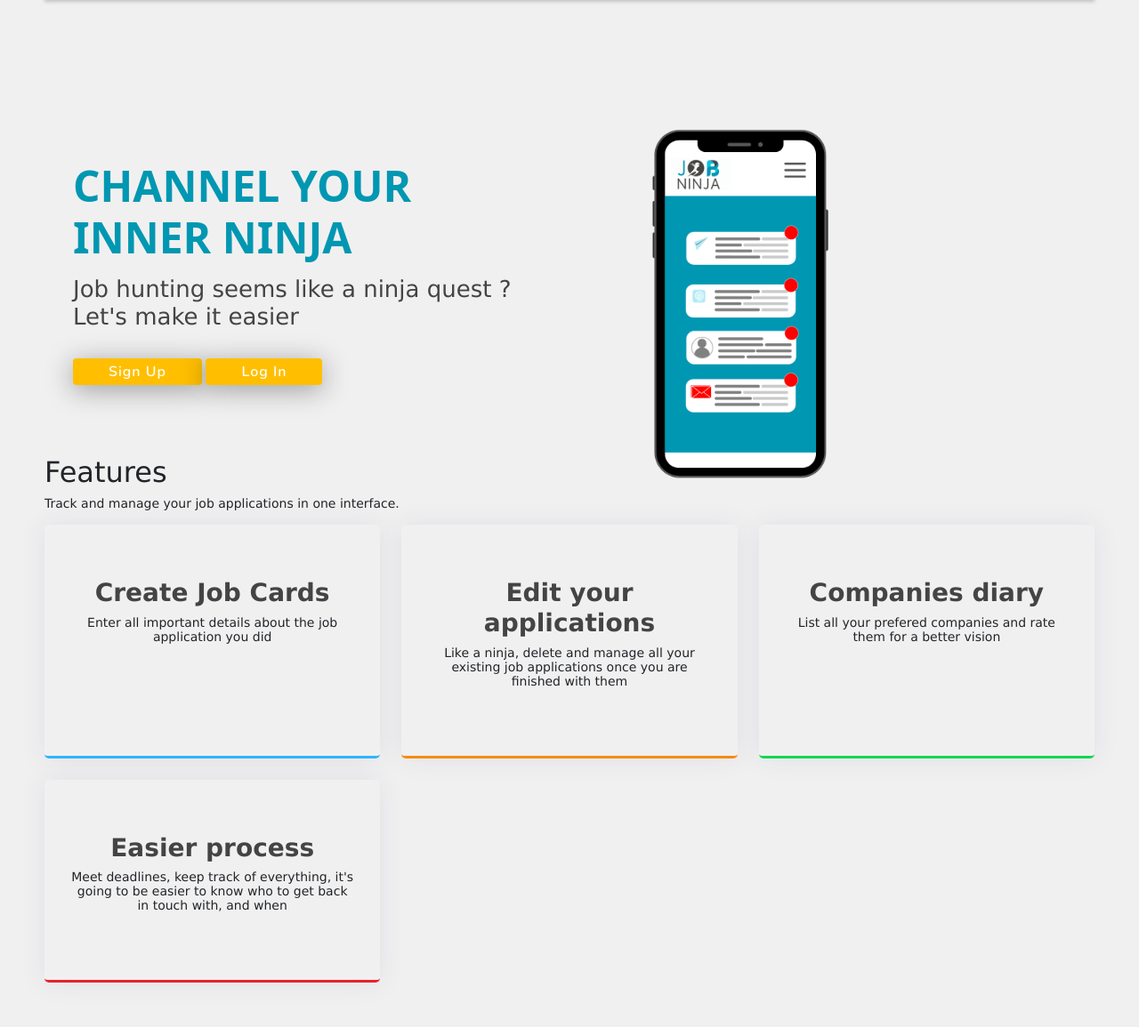
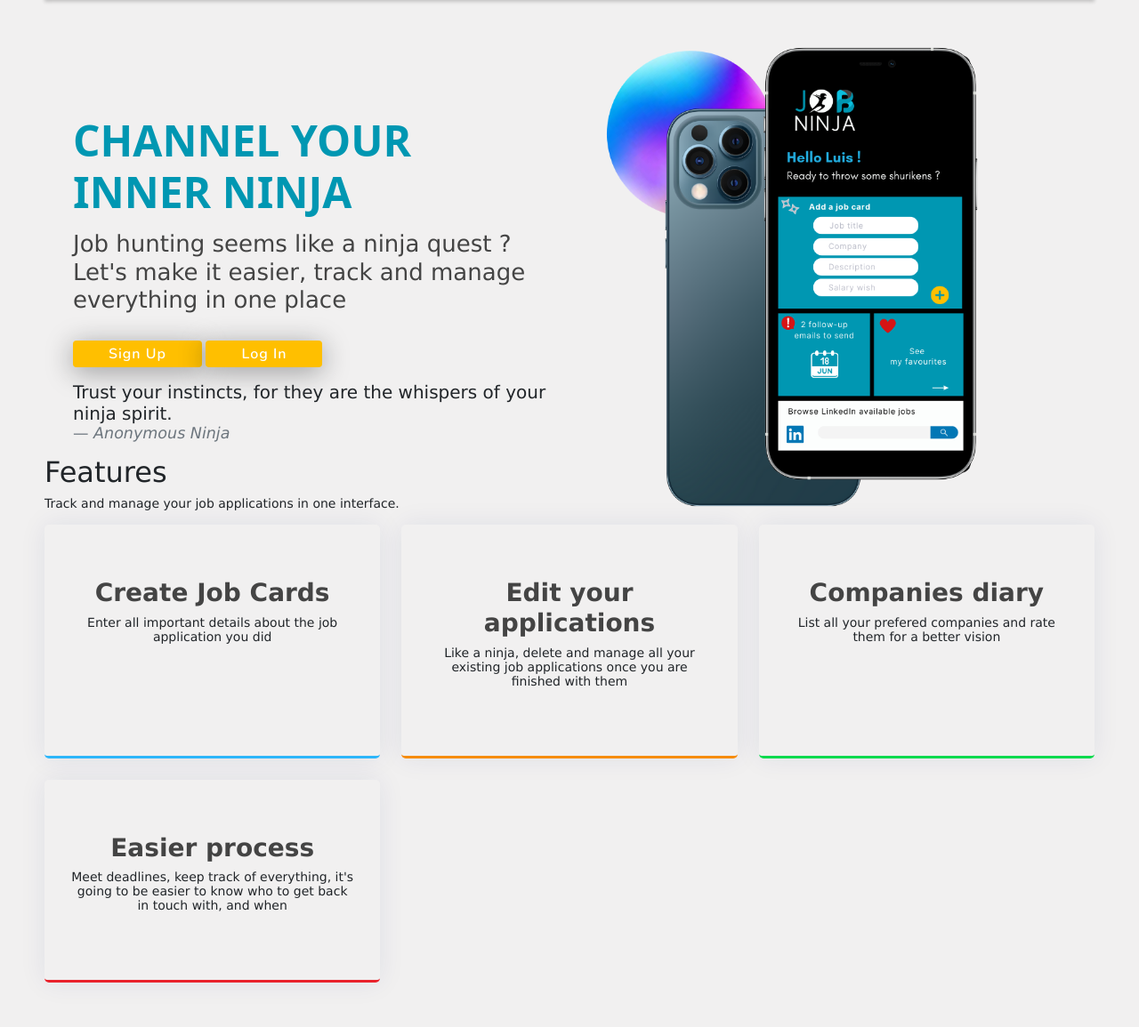
Before and after one commit to CodeFusionLD/job-manager-project, a Node server app: page / in a window 1280 px wide. Shown: the part 145-1300 px from the top of the page at 89% size. Run offline with Node 20, Linux system fonts and the light colour scheme; some libraries are stand-ins or nearby versions.

Commit message:
homepage

```diff
--- a/public/stylesheets/style.css
+++ b/public/stylesheets/style.css
@@ -1,5 +1,4 @@
 body {
-  font-family: system-ui, -apple-system, BlinkMacSystemFont, 'Segoe UI', Roboto, Oxygen, Ubuntu, Cantarell, 'Open Sans', 'Helvetica Neue', sans-serif;
   background-color: #f1f0f0;
   padding: 50px;
   font: 14px "Lucida Grande", Helvetica, Arial, sans-serif;
@@ -122,17 +121,10 @@ nav a:last-child {
 }
 
 .hero .hero-img {
+  display: flex;
+  position: relative;
   text-align: right;
 }
-
-  .hero .hero-img {
-    text-align: center;
-    margin-top: 80px;
-  }
-
-  .hero .hero-img img {
-    width: 80%;
-  }
 
   .services .service-box {
     box-shadow: 0px 0 30px rgba(1, 41, 112, 0.08);
--- a/views/index.hbs
+++ b/views/index.hbs
@@ -2,10 +2,10 @@
   <section id="hero" class="hero align-items-center mb-5">
 
     <div class="container">
-      <div class="row">
+      <div class="row" >
         <div class="col-lg-6 d-flex flex-column justify-content-center mt-4 mb-4">
-          <h1 data-aos="fade-up">CHANNEL YOUR INNER NINJA</h1>
-          <h2>Job hunting seems like a ninja quest ? Let's make it easier</h2>
+          <h1 class="display-1">CHANNEL YOUR INNER NINJA</h1>
+          <h2 class="lead">Job hunting seems like a ninja quest ? Let's make it easier, track and manage everything in one place</h2>
           <div >
             <div class="text-center text-lg-start">
               <a href="/signup" class="btn-home scrollto d-inline-flex align-items-center justify-content-center align-self-center">
@@ -13,13 +13,18 @@
 
                 <a href="/login" class="btn-home scrollto d-inline-flex align-items-center justify-content-center align-self-center">
                 <span>Log In</span> </a>
-
-
             </div>
+            <br>
+            <div>
+<blockquote class="blockquote">
+  <p class=" mb-10 tagline">Trust your instincts, for they are the whispers of your ninja spirit.</p>
+  <footer class="blockquote-footer"><cite title="Source Title">Anonymous Ninja</cite></footer>
+</blockquote>
+</div>
           </div>
         </div>
         <div class="col-lg-6 hero-img">
-          <img src="./images/ninja-mobile.png" class="img-fluid" alt="app">
+          <img src="./images/hello-luis.png" class="img-fluid" alt="app">
         </div>
       </div>
     </div>
@@ -37,7 +42,7 @@
 
         <div class="row gy-4">
 
-          <div class="col- 12 col-lg-4 col-md-6" >
+          <div class="col-lg-4 col-md-6" >
             <div class="service-box blue">
               <i class="ri-discuss-line icon"></i>
               <h3>Create Job Cards</h3>
@@ -45,7 +50,7 @@
             </div>
           </div>
 
-          <div class="col- 12 col-lg-4 col-md-6">
+          <div class="col-lg-4 col-md-6">
             <div class="service-box orange">
               <i class="ri-discuss-line icon"></i>
               <h3>Edit your applications</h3>
@@ -53,7 +58,7 @@
             </div>
           </div>
 
-          <div class=" col- 12 col-lg-4 col-md-6" >
+          <div class=" col-lg-4 col-md-6" >
             <div class="service-box green">
               <i class="ri-discuss-line icon"></i>
               <h3>Companies diary</h3>
@@ -61,7 +66,7 @@
             </div>
           </div>
 
-          <div class=" col- 12 col-lg-4 col-md-6">
+          <div class=" col-lg-4 col-md-6">
             <div class="service-box red">
               <i class="ri-discuss-line icon"></i>
               <h3>Easier process</h3>
```
Also changed, not shown: public/images/hello-luis.png (added).
